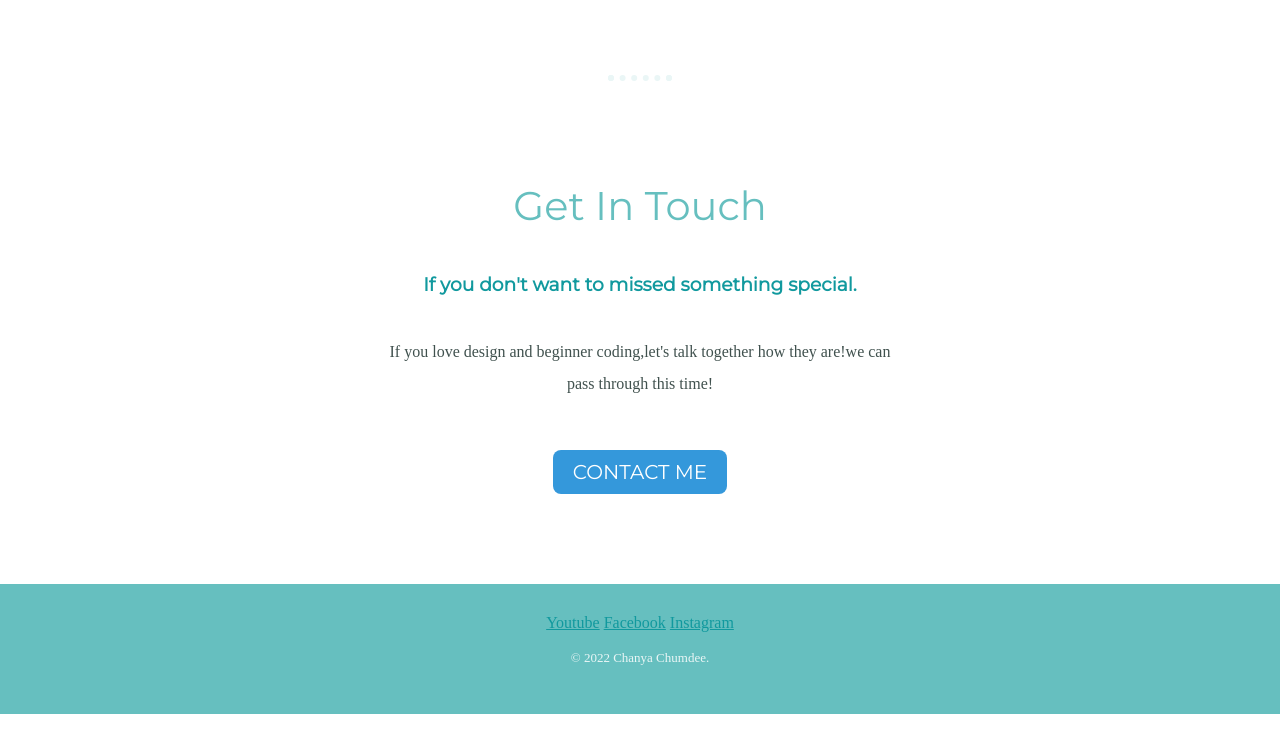
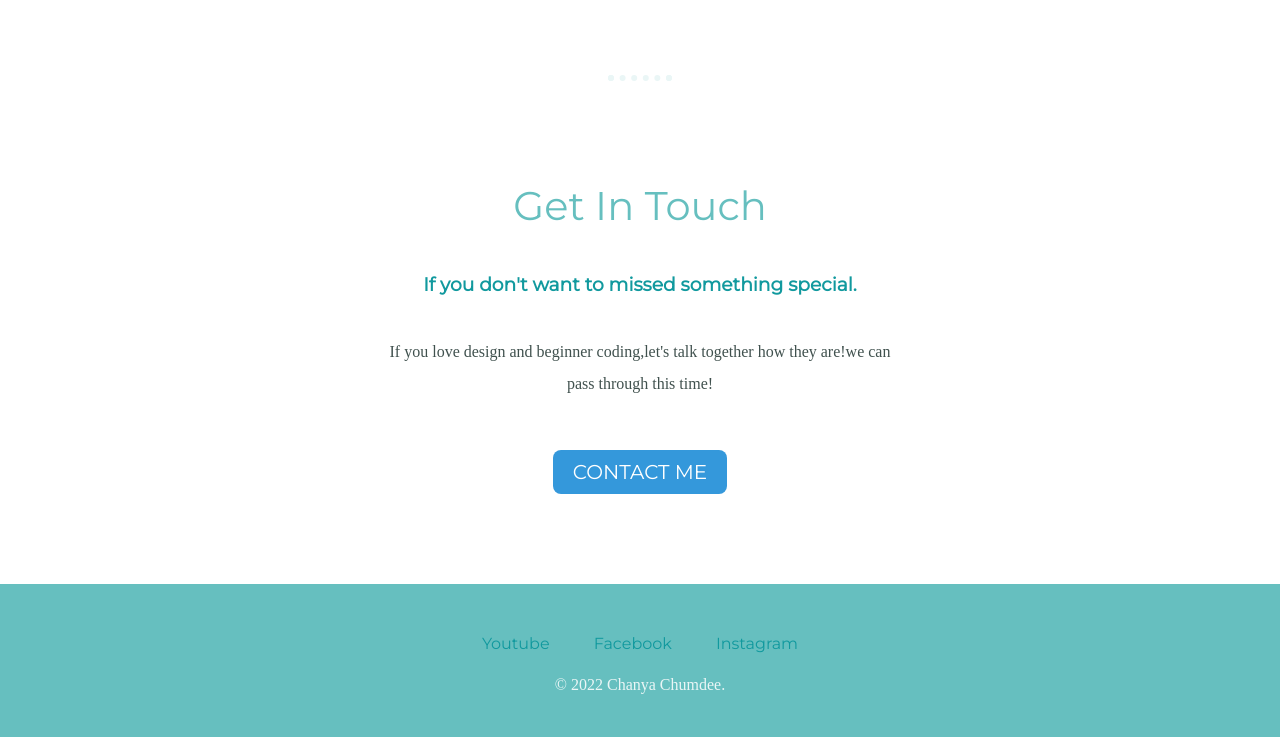
Before and after one commit to ychanya/Personal-site, a plain HTML site: page index.html in a window 1280 px wide. Shown: the part 2059-2796 px from the top of the page. Before the commit the page ends 2773 px from the top, so only its background shows below. Drawn offline with Linux system fonts and the light colour scheme.

Commit message:
channge code

```diff
--- a/styles.css
+++ b/styles.css
@@ -32,6 +32,15 @@ p{
   line-height: 2;
 
 }
+a {
+  color: #11999E;
+  font-family: 'Montserrat', sans-serif;
+  margin: 10px 20px;
+  text-decoration: none;
+}
+a:hover{
+  color: #EAF6F6;
+}
 
 .top-container {
   background-color: #EAF6F6;
@@ -47,8 +56,7 @@ margin: 100px 0;
 .bottom-container{
 background-color:  #66BFBF;
 color:  #EAF6F6;
-padding-top: 30px;
-padding-bottom: 30px;
+padding: 50px 0 20px;
 }
 .web {
   text-decoration: underline;
@@ -70,9 +78,6 @@ padding-bottom: 30px;
 
 }
 
-a {
-  color: #11999E;
-}
 .skill-row {
   width: 50%;
   margin: 100px auto 100px auto;
@@ -121,9 +126,10 @@ a {
 
 }
 
-.c {
-  font-size: 0.8125rem;
-
+.coppyright {
+  color: #EAF6F6;
+  font-size: 0.75rem;
+  padding: 20px 0;
 }
 .contact-message {
   width: 40%;
```
